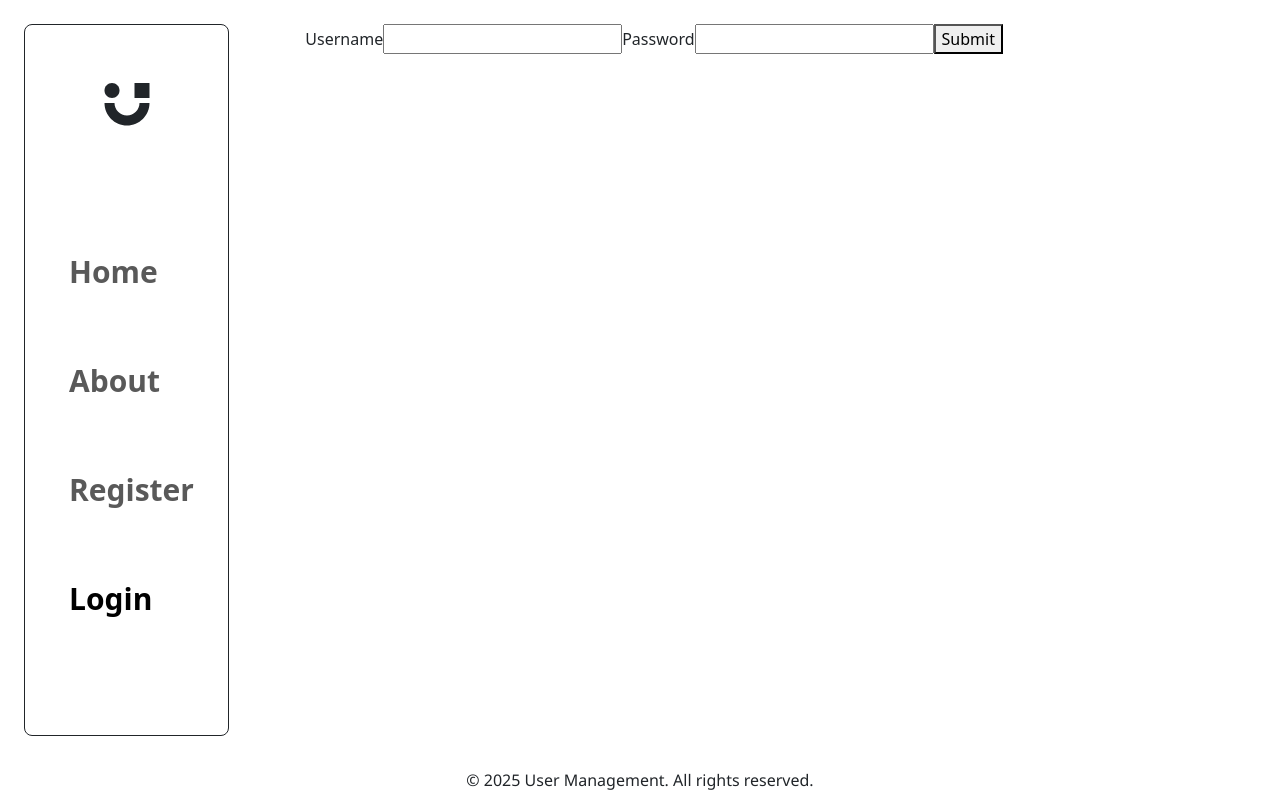
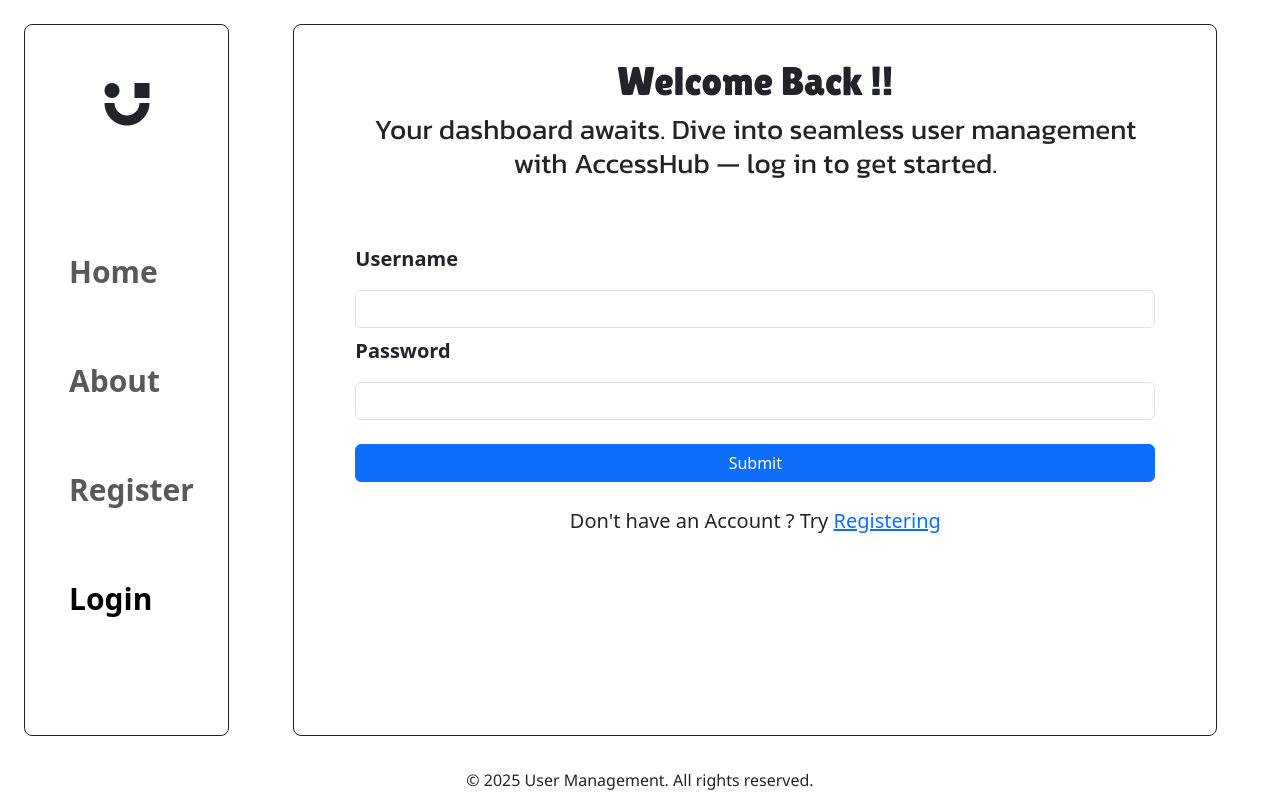
Before and after one commit to R-S-A-N-J-A-Y/User-Management, a React (Vite) app: page /login in a window 1280 px wide. Built offline with nearby package versions, Linux system fonts and the light colour scheme.

Commit message:
Login page UI is completed.

```diff
--- a/src/App.css
+++ b/src/App.css
@@ -1,11 +1,17 @@
+@import url("https://fonts.googleapis.com/css2?family=Kanit:ital,wght@0,100;...&display=swap");
+@import url("https://fonts.googleapis.com/css2?family=Lilita+One&display=swap");
+
 /* Body  */
 
 body {
 }
 
-h1,
+h1 {
+  font-family: "Lilita One", sans-serif;
+}
+
 h3 {
-  font-family: "Lilita One", sans-serif;
+  font-family: "Kanit", sans-serif;
 }
 
 /* Main Layout */
--- a/src/Pages/LoginForm.jsx
+++ b/src/Components/LoginForm.jsx
@@ -77,31 +77,35 @@ const LoginForm = () => {
   };
 
   return (
-    <div>
+    <div style={{ width: "800px" }} className="mx-auto mt-3 rounded-3">
       {alertBox && (
         <div className="alert-box bg-dark text-white p-3 rounded-3">
           Verifying user in the database...
         </div>
       )}
-      {error.main && <p>{error.main}</p>}
-      <form onSubmit={handleSubmit}>
-        <label>Username</label>
+      {error.main && (
+        <p className="fs-5 fw-bolder text-danger">*{error.main}</p>
+      )}
+      <form onSubmit={handleSubmit} className="d-flex flex-column gap-2">
+        <label className="form-label fw-bold fs-5">Username</label>
         <input
+          className="form-control"
           type="text"
           name="username"
           value={user.username}
           onChange={handleChange}
         />
-        {error.username && <p>{error.username}</p>}
-        <label>Password</label>
+        {error.username && <p className="text-danger">{error.username}</p>}
+        <label className="form-label fw-bold fs-5">Password</label>
         <input
+          className="form-control"
           type="text"
           name="password"
           value={user.password}
           onChange={handleChange}
         />
-        {error.password && <p>{error.password}</p>}
-        <button>Submit</button>
+        {error.password && <p className="text-danger">{error.password}</p>}
+        <button className="btn btn-primary mt-3">Submit</button>
       </form>
     </div>
   );
--- a/src/Layouts/MainLayout.tsx
+++ b/src/Layouts/MainLayout.tsx
@@ -9,7 +9,9 @@ const MainLayout = ({ children }) => {
         <div className="col-2 me-3 border border-dark rounded-3">
           <Header />
         </div>
-        <main className="col-9 ms-5">{children}</main>
+        <main className="col-9 ms-5 border border-dark rounded-3">
+          {children}
+        </main>
       </div>
 
       <Footer />
--- /dev/null
+++ b/src/Pages/Login.jsx
@@ -0,0 +1,27 @@
+import LoginForm from "../Components/LoginForm";
+import { NavLink } from "react-router-dom";
+
+const Login = () => {
+  return (
+    <div className="p-3 d-flex flex-column gap-4">
+      <div className="top text-center px-5 py-3 ">
+        <h1>Welcome Back !!</h1>
+        <h3>
+          Your dashboard awaits. Dive into seamless user management with
+          AccessHub — log in to get started.
+        </h3>
+      </div>
+      <div className="middle ">
+        <LoginForm />
+      </div>
+      <div className="bottom ">
+        <p className="fs-5 text-center">
+          Don't have an Account ? Try{" "}
+          <NavLink to="/register"> Registering </NavLink>
+        </p>
+      </div>
+    </div>
+  );
+};
+
+export default Login;
--- a/src/Routes/AppRoutes.jsx
+++ b/src/Routes/AppRoutes.jsx
@@ -3,7 +3,7 @@ import MainLayout from "../Layouts/MainLayout";
 import Home from "../Pages/Home";
 import About from "../Pages/About";
 import Register from "../Pages/Register";
-import LoginForm from "../Pages/LoginForm";
+import Login from "../Pages/Login";
 import Profile from "../Pages/Profile";
 import Dashboard from "../Pages/Dashboard";
 import ProtectedRoute from "./ProtectedRoute";
@@ -16,7 +16,7 @@ const AppRoutes = () => {
           <Route index element={<Home />} />
           <Route path="/about" element={<About />} />
           <Route path="/register" element={<Register />} />
-          <Route path="/login" element={<LoginForm />} />
+          <Route path="/login" element={<Login />} />
           <Route
             path="/dashboard"
             element={
```
